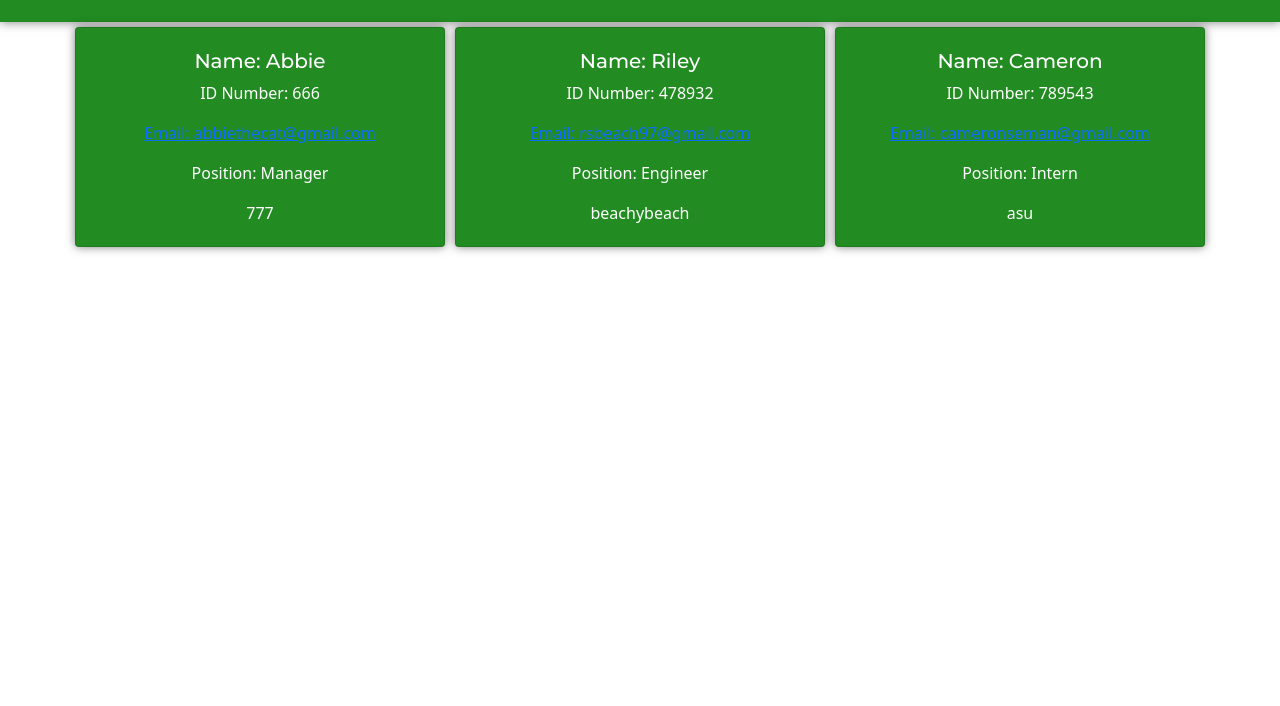
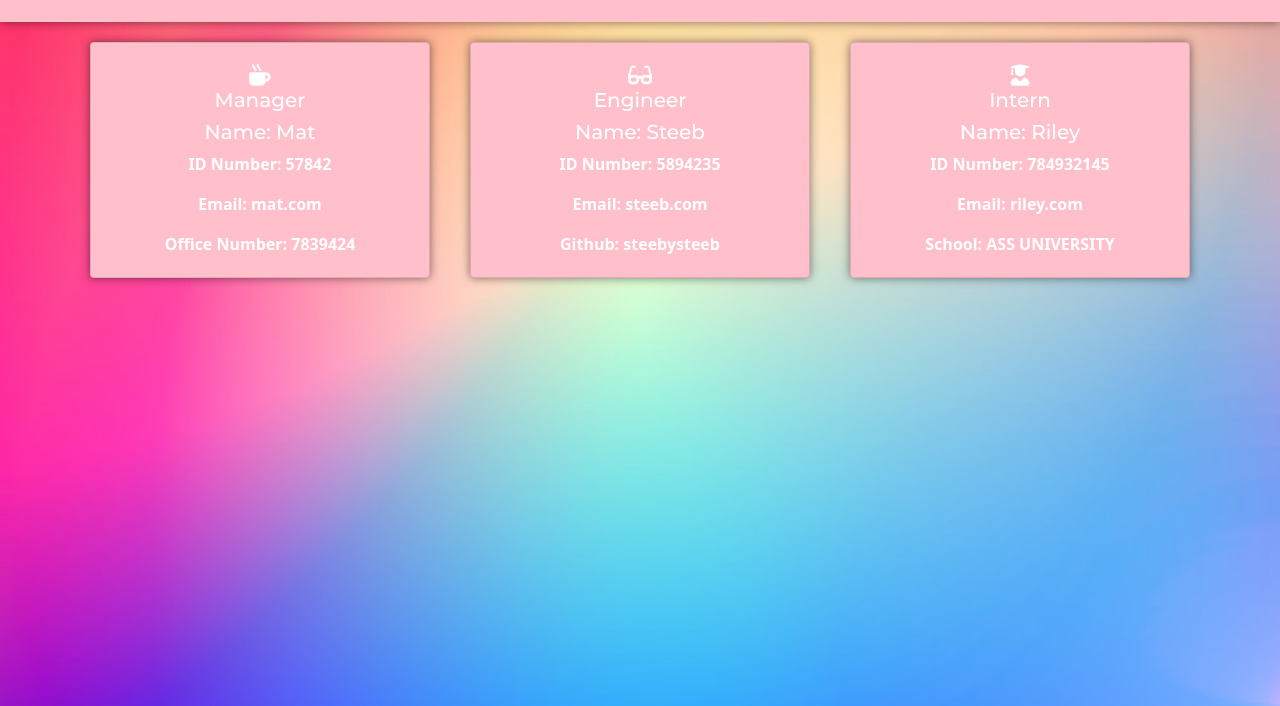
Before and after one commit to beachybeach/team-profile-generator, a website: page index.html in a window 1280 px wide. Shown: the part 94-800 px from the top of the page. Drawn offline with nearby package versions, Linux system fonts and the light colour scheme.

Commit message:
styled okay I guess.....

```diff
--- a/index.html
+++ b/index.html
@@ -5,6 +5,12 @@
     <meta charset="utf-8">
     <title></title>
     <meta name="viewport" content="width=device-width, initial-scale=1">
+    <link
+      rel="stylesheet"
+      href="https://use.fontawesome.com/releases/v5.8.1/css/all.css"
+      integrity="sha384-50oBUHEmvpQ+1lW4y57PTFmhCaXp0ML5d60M1M7uH2+nqUivzIebhndOJK28anvf"
+      crossorigin="anonymous"
+    />
     <link rel="stylesheet" href="https://stackpath.bootstrapcdn.com/bootswatch/4.5.2/Minty/bootstrap.min.css">
     <link href="https://cdn.jsdelivr.net/npm/bootstrap@5.0.0-beta1/dist/css/bootstrap.min.css" rel="stylesheet" integrity="sha384-giJF6kkoqNQ00vy+HMDP7azOuL0xtbfIcaT9wjKHr8RbDVddVHyTfAAsrekwKmP1" crossorigin="anonymous">
     <link href="./src/style.css" rel="stylesheet" />
@@ -20,31 +26,34 @@
 
     <div class="card col text-center" style="width: 18rem;">
     <div class="card-body">
-    <h5 class="card-title">Name: Abbie</h5>
-    <p>ID Number: 666</p>
-      <p class="card-text"><a href="mailto:abbiethecat@gmail.com">Email: abbiethecat@gmail.com</a></p>
-      <p class="card-text">Position: Manager</p>
-      <p class="card-text">777</p>
+    <i class="fas fa-mug-hot fa-lg"></i>
+    <h5 class="card-title">Manager</h5>
+    <h5 class="card-title">Name: Mat</h5>
+    <p>ID Number: 57842</p>
+      <p class="card-text"><a href="mailto:mat.com">Email: mat.com</a></p>
+      <p class="card-text">Office Number: 7839424</p>
       </div>
      </div>
 
     <div class="card col text-center" style="width: 18rem;">
     <div class="card-body">
-    <h5 class="card-title">Name: Riley</h5>
-    <p>ID Number: 478932</p>
-      <p class="card-text"><a href="mailto:rsbeach97@gmail.com">Email: rsbeach97@gmail.com</a></p>
-      <p class="card-text">Position: Engineer</p>
-      <p class="card-text">beachybeach</p>
+    <i class="fas fa-glasses fa-lg"></i>
+    <h5 class="card-title">Engineer</h5>
+    <h5 class="card-title">Name: Steeb</h5>
+    <p>ID Number: 5894235</p>
+      <p class="card-text"><a href="mailto:steeb.com">Email: steeb.com</a></p>
+      <p class="card-text">Github:<a href="https://github.com/steebysteeb"> steebysteeb</a></p>
       </div>
      </div>
 
     <div class="card col text-center" style="width: 18rem;">
     <div class="card-body">
-    <h5 class="card-title">Name: Cameron </h5>
-    <p>ID Number: 789543</p>
-      <p class="card-text"><a href="mailto:cameronseman@gmail.com">Email: cameronseman@gmail.com</a></p>
-      <p class="card-text">Position: Intern</p>
-      <p class="card-text">asu</p>
+    <i class="fas fa-user-graduate fa-lg"></i>
+    <h5 class="card-title">Intern</h5>
+    <h5 class="card-title">Name: Riley</h5>
+    <p>ID Number: 784932145</p>
+      <p class="card-text"><a href="mailto:riley.com">Email: riley.com</a></p>
+      <p class="card-text">School: ASS UNIVERSITY</p>
       </div>
      </div>
 
--- a/package.json
+++ b/package.json
@@ -18,6 +18,7 @@
   },
   "homepage": "https://github.com/beachybeach/team-profile-generator#readme",
   "dependencies": {
+    "@fortawesome/fontawesome-free": "^5.15.1",
     "@types/jest": "^26.0.16",
     "inquirer": "^7.3.3"
   },
--- a/src/style.css
+++ b/src/style.css
@@ -2,6 +2,19 @@
   margin: 0;
   padding: 0;
   box-sizing: border-box;
+}
+
+body {
+  background-image: url("./images/team.jpg");
+  background-position: center;
+  background-repeat: no-repeat;
+  background-size: cover;
+}
+
+html,
+body {
+  height: 100%;
+  margin: 0;
 }
 
 header {
@@ -11,7 +24,7 @@ header {
   align-items: center;
   padding: 30px;
   font-size: 25px;
-  background-color: forestgreen;
+  background-color: pink;
   color: white;
   font-weight: bold;
   box-shadow: 0 0 10px rgba(0, 0, 0, 0.5);
@@ -19,9 +32,19 @@ header {
 
 .card {
   box-shadow: 0 0 10px rgba(0, 0, 0, 0.5);
-  background-color: forestgreen;
+  background-color: pink;
   color: white;
   padding: 5px;
-  margin: 5px;
+  margin: 20px;
   justify-content: space-around;
+  font-weight: bold;
 }
+
+.container a {
+  text-decoration: none;
+  color: white;
+}
+
+.container a:hover {
+  background-color: lightpink;
+}
```
Also changed, not shown: src/template.js (+41 -3 lines), README.md, src/images/team.jpg (added), 1 other file.
